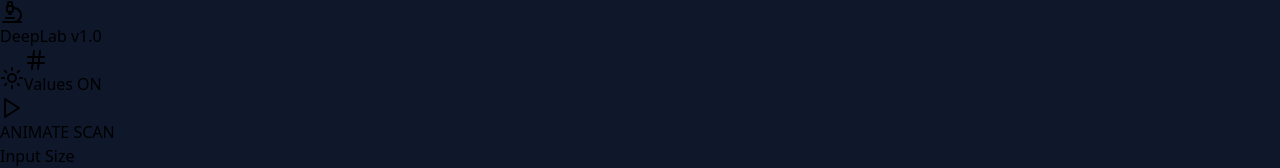
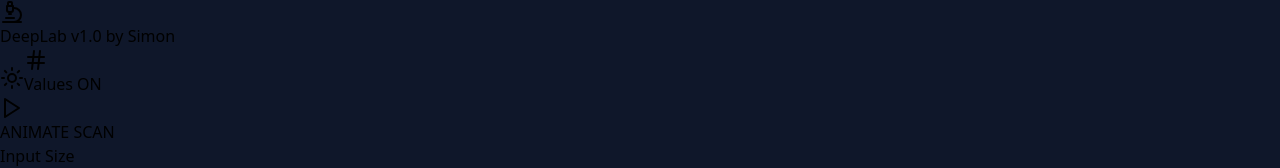
Before and after one commit to simonnchong/convolution_visualization_tool, a React (Vite) app: page / in a window 1280 px wide. Shown: the top 168 px of the page. Built offline with nearby package versions, Linux system fonts and the light colour scheme.

Commit message:
Add author name to DeepLab version header

```diff
--- a/src/App.jsx
+++ b/src/App.jsx
@@ -427,7 +427,7 @@
           <div className="bg-blue-600 p-1.5 rounded-lg">
             <Microscope className="w-5 h-5 text-white" />
           </div>
-          <h1 className="font-bold text-lg tracking-tight">DeepLab <span className="font-normal text-slate-500">v1.0</span></h1>
+          <h1 className="font-bold text-lg tracking-tight">DeepLab <span className="font-normal text-slate-500">v1.0 by Simon</span></h1>
         </div>
 
         <div className="flex-1 flex items-center justify-end gap-6 text-sm shrink-0">
```
